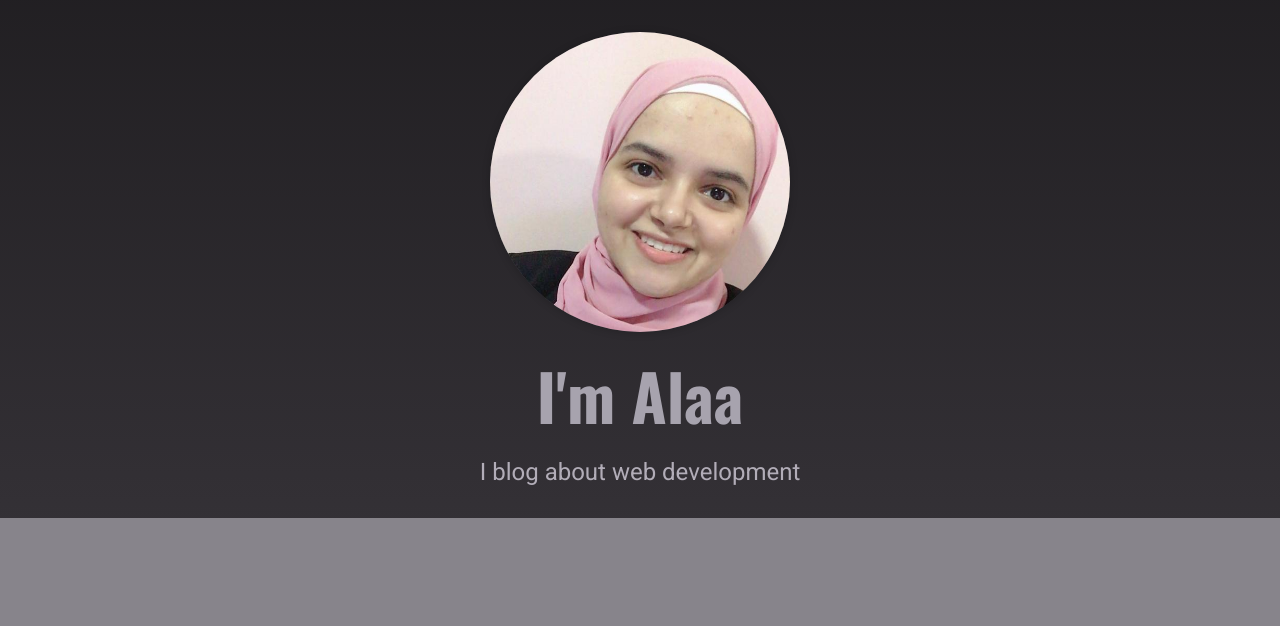
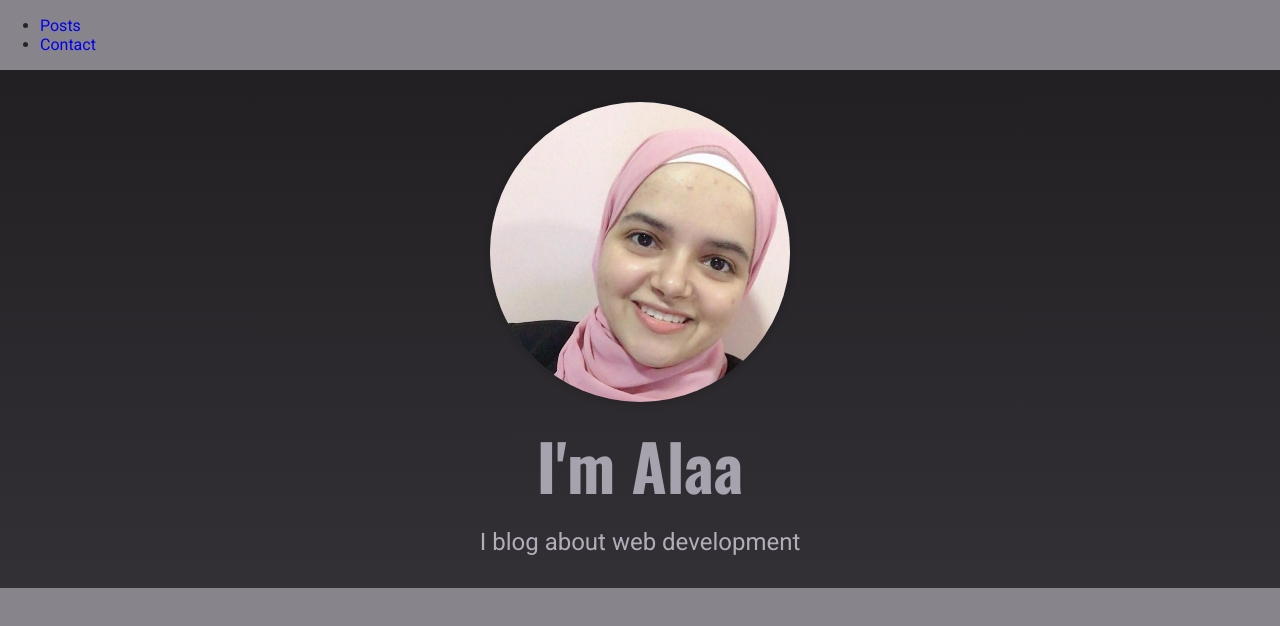
Before and after one commit to AlaaHamdyMohammadi/Blogs-NextJS-Project, a Next.js app: page / in a window 1280 px wide. Shown: the top 626 px of the page. Built offline with nearby package versions, Linux system fonts and the light colour scheme.

Commit message:
Adding Layout

```diff
--- /dev/null
+++ b/components/layout/Layout.js
@@ -0,0 +1,12 @@
+import MainNavigation from "./MainNavigation"
+
+function Layout({children}) {
+    return (
+        <>
+            <MainNavigation/>
+            <main>{children}</main>
+        </>
+    )
+}
+
+export default Layout
--- /dev/null
+++ b/components/layout/Logo.js
@@ -0,0 +1,9 @@
+function Logo() {
+    return (
+        <div>
+
+        </div>
+    )
+}
+
+export default Logo
--- /dev/null
+++ b/components/layout/MainNavigation.js
@@ -0,0 +1,18 @@
+import Link from 'next/link';
+import Logo from "./Logo";
+
+function MainNavigation() {
+    return (
+        <header>
+            <Link href='/'><Logo/></Link>
+            <nav>
+                <ul>
+                    <li><Link href='/posts'>Posts</Link></li>
+                    <li><Link href='/contact'>Contact</Link></li>
+                </ul>
+            </nav>
+        </header>
+    )
+}
+
+export default MainNavigation
--- a/pages/_app.js
+++ b/pages/_app.js
@@ -1,7 +1,10 @@
+import Layout from '../components/layout/Layout'
 import '../styles/globals.css'
 
 function MyApp({ Component, pageProps }) {
-  return <Component {...pageProps} />
+  return <Layout>
+      <Component {...pageProps} />
+    </Layout>
 }
 
 export default MyApp
```
